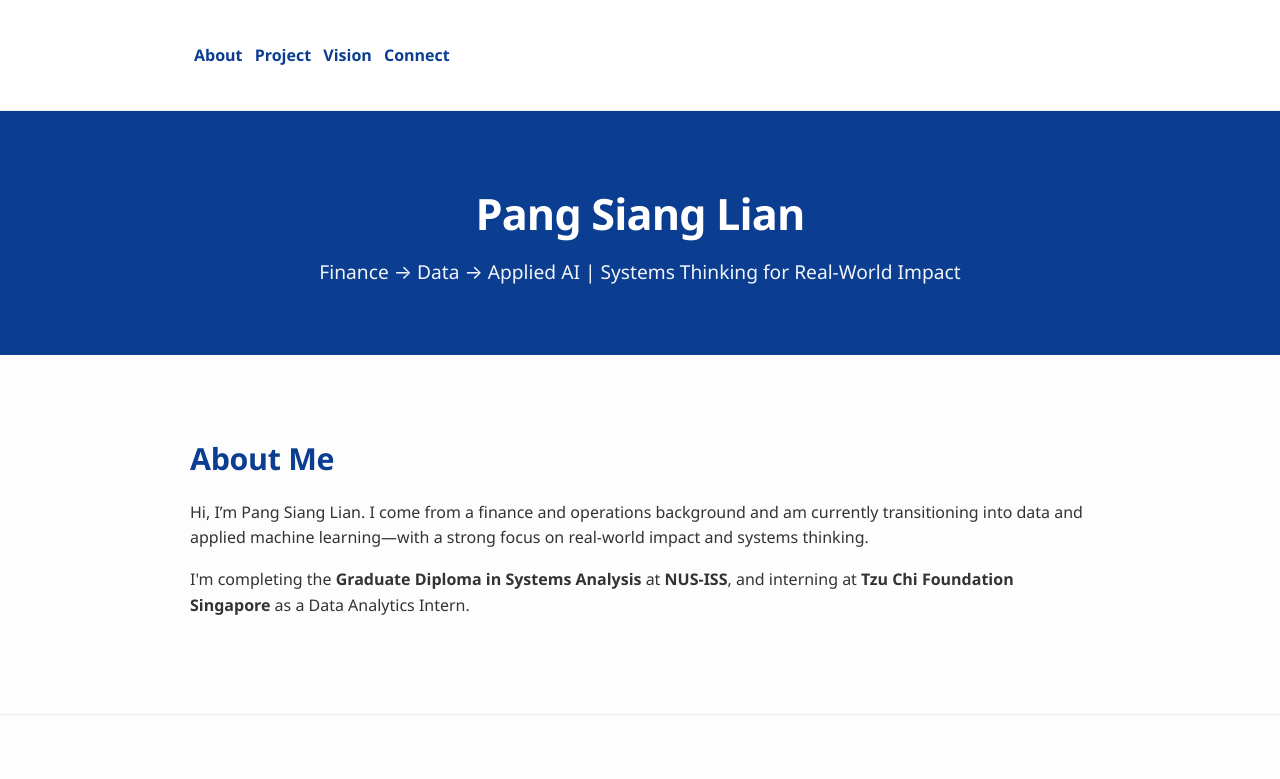
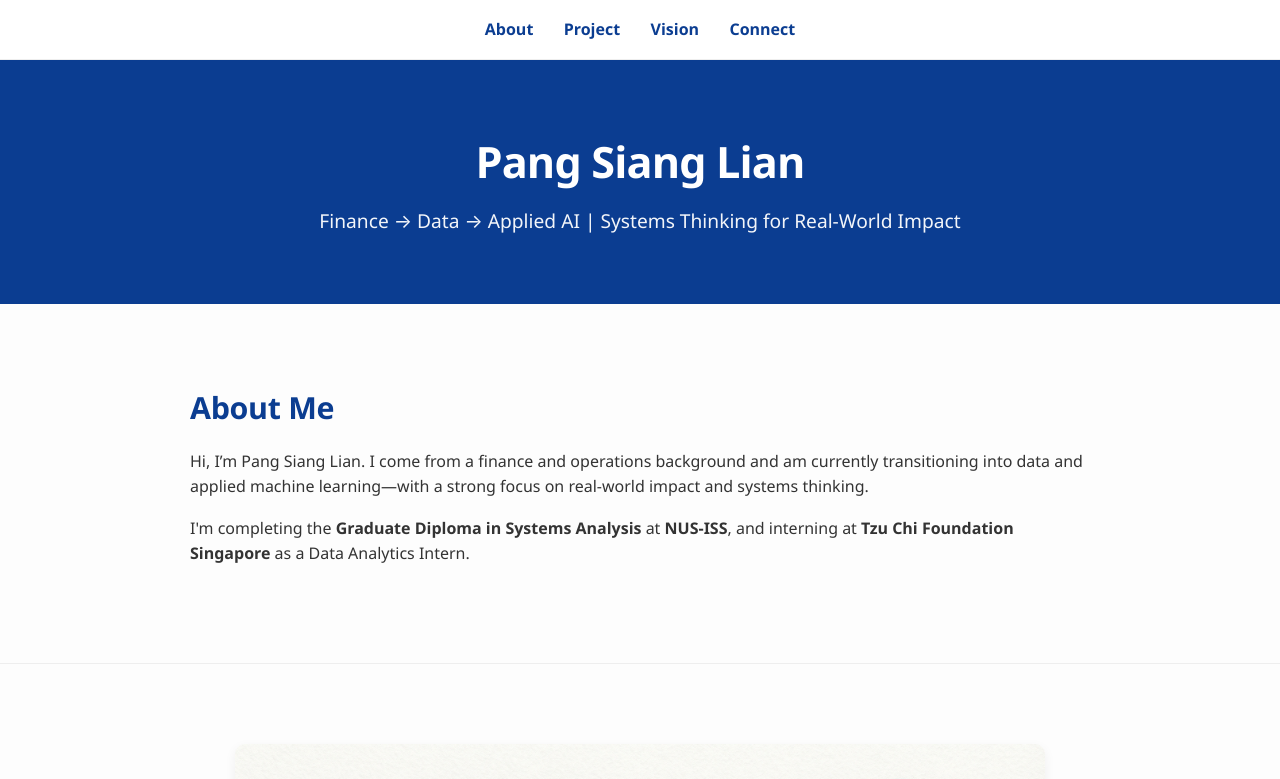
Before and after one commit to pangsianglian/pangsianglian-portfolio, a plain HTML site: page index.html in a window 1280 px wide. Shown: the top 779 px of the page. Drawn offline with Linux system fonts and the light colour scheme.

Commit message:
Fixes: Navigation bar (slim + centered)

```diff
--- a/style.css
+++ b/style.css
@@ -123,15 +123,25 @@ footer a:hover {
   text-decoration: underline;
 }
 
-/* ---------- Navbar (Sticky) ---------- */
-.navbar {
+/* ---------- Navbar (slim + centered) ---------- */
+.navbar{
   position: sticky;
   top: 0;
-  background: var(--surface);
+  z-index: 1000;
+  background: rgba(255,255,255,0.92);
+  backdrop-filter: blur(8px);
   border-bottom: 1px solid var(--border);
-  z-index: 1000;
-  padding: 0.65rem 0;
 }
+
+.navbar .container{
+  /* slim height */
+  padding: 0.7rem 0;
+  display: flex;
+  justify-content: center;     /* centered links */
+  align-items: center;
+  gap: 1.4rem;
+}
+
 
 .navbar a {
   text-decoration: none;
```
